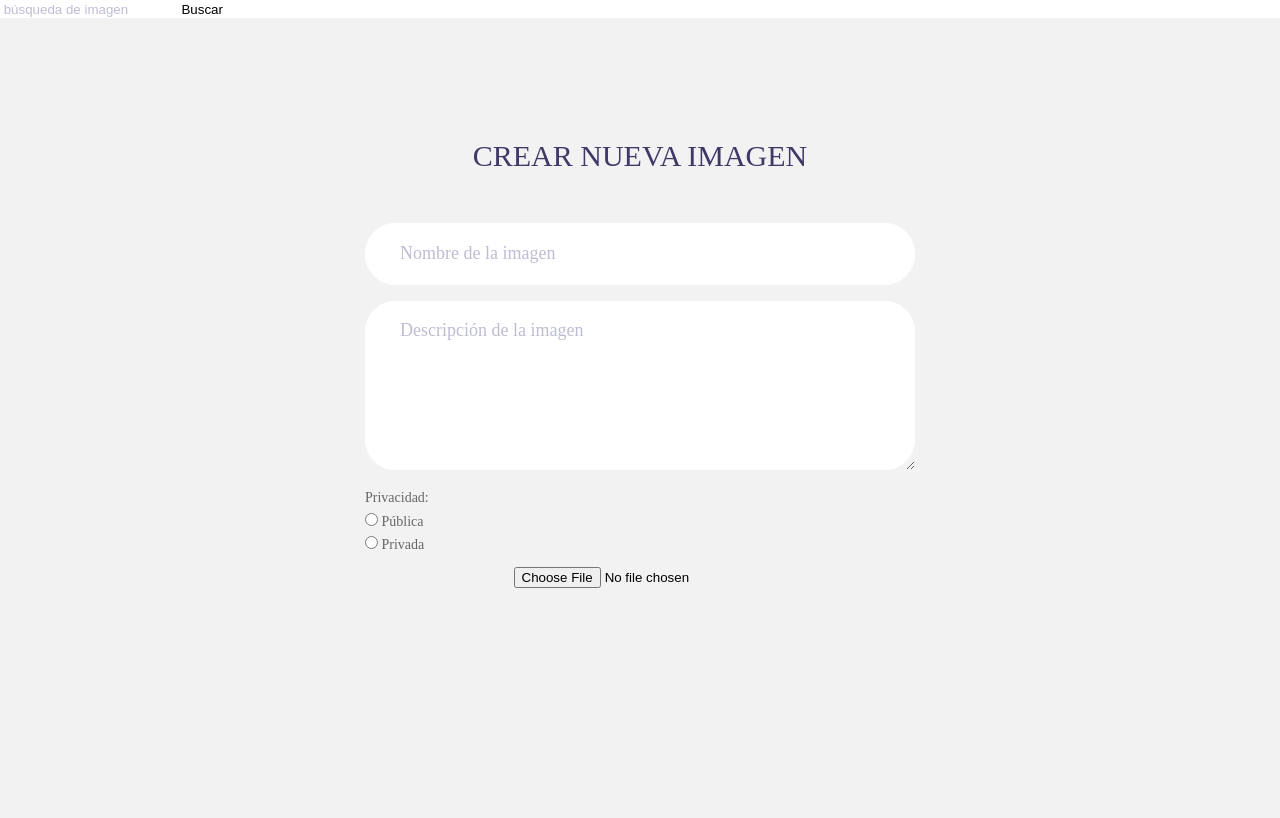
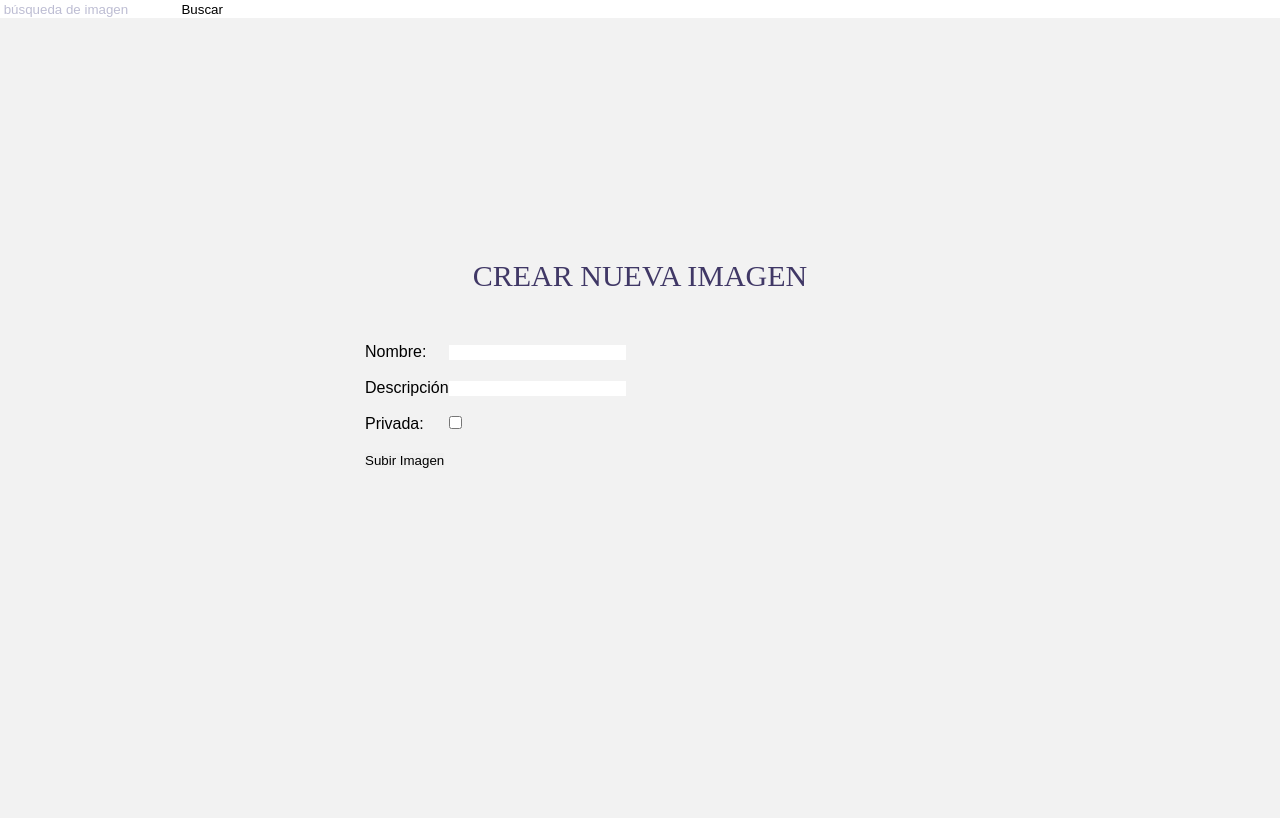
Before and after one commit to lauarte123/Proyecto-Ciclo-3, a Flask app: page /crear in a window 1280 px wide. Run offline with Flask 2, Linux system fonts and the light colour scheme; some web fonts are replaced.

Commit message:
Actualizacion formulario CREAR

```diff
--- a/app.py
+++ b/app.py
@@ -2,7 +2,7 @@ from flask import Flask, render_template, request, redirect, flash
 import os
 import yagmail as yagmail
 import utils
-from forms import FormInicio, FormRegistro, FormContraseña, FormActualizarUsuario, FormEliminarUsuario
+from forms import FormInicio, FormRegistro, FormContraseña, FormActualizarUsuario, FormEliminarUsuario, SubirImagen, ActualizarImagen
 import sqlite3
 from sqlite3 import Error
 
@@ -133,7 +133,17 @@ def eliminar_usuario():
 
 @app.route("/crear", methods=('GET', 'POST'))
 def crear():
-    return render_template("Crear.html")
+    form = SubirImagen()
+    if form.validate_on_submit():
+        nombre = form.nombre.data
+        descripcion = form.descripcion.data
+        privacidad = str(form.privacidad.data)
+        usuario = "iepenaranda"
+        sql_insert_imagen(usuario, nombre, descripcion, privacidad)
+
+        return redirect("/perfil")
+
+    return render_template("Crear.html", form_subir=form)
 
 @app.route("/modificar")
 def modificar():
@@ -210,7 +220,7 @@ def sql_delete_usuarios(usuario):
 
 #------------- CRUD de las imágenes  --------------------
 def sql_insert_imagen(id_usuario, nombre, ruta, privada):
-    query = "INSERT INTO Imagen (Id_usuario, Nombre_imagen, Ruta_guardar, Privada) VALUES ("+id_usuario+",'"+nombre+"','"+ruta+"',"+privada+");"
+    query = "INSERT INTO Imagen (Id_usuario, Nombre_imagen, Ruta_guardar, Privada) VALUES ('"+id_usuario+"','"+nombre+"','"+ruta+"',"+privada+");"
     try:
         con = sql_connection()
         cursorObj = con.cursor()
--- a/forms.py
+++ b/forms.py
@@ -42,10 +42,10 @@ class SubirImagen(FlaskForm):
     nombre = StringField('Nombre:', validators=[DataRequired(message="No dejar vacío")])
     descripcion = StringField('Descripción:', validators=[DataRequired(message="No dejar vacío")])
     privacidad = BooleanField('Privada:')
-    #imagen = FileField('Imagen:',  validators=[DataRequired(message="No dejar vacío")])
+    #imagen = FileField('Imagen:',  validators=[DataRequired(message="Adjunte la imagen")])
     enviar = SubmitField('Subir Imagen')
 
-class ActualizarImagens(FlaskForm):
+class ActualizarImagen(FlaskForm):
     nombre = StringField('Nombre:', validators=[DataRequired(message="No dejar vacío")])
     descripcion = StringField('Descripción:', validators=[DataRequired(message="No dejar vacío")])
     privacidad = BooleanField('Privada:')
--- a/templates/Crear.html
+++ b/templates/Crear.html
@@ -21,14 +21,33 @@
 
     <div class="container-contact100">
         <div class="wrap-contact100">
-            <form class="contact100-form validate-form">
+            <!--<form class="contact100-form validate-form">-->
                 <span class="contact100-form-title">
                     Crear nueva Imagen
                 </span>
 
-                <form action="{{ url_for('crear') }}" method="POST" name="form_subir" enctype="multipart/form-data">
+                <form action="{{ url_for('crear') }}" method="POST" name="formulario subir" enctype="multipart/form-data">
 
-                    <div class="wrap-input100 validate-input" data-validate="Por favor pongale un titulo a la imagen.">
+                    {{ form_subir.hidden_tag() }}
+
+                    {{ form_subir.nombre.label }}
+                    {{ form_subir.nombre }}
+                    <br>
+                    <br>
+                    {{ form_subir.descripcion.label }}
+                    {{ form_subir.descripcion }}
+                    <br>
+                    <br>
+                    {{ form_subir.privacidad.label }}
+                    {{ form_subir.privacidad }}
+                    <br>
+                    <br>
+
+
+                    {{ form_subir.enviar }}
+
+
+                    <!--<div class="wrap-input100 validate-input" data-validate="Por favor pongale un titulo a la imagen.">
                         <input class="input100" type="text" name="nombre" placeholder="Nombre de la imagen">
                         <span class="focus-input100"></span>
                     </div>
@@ -47,11 +66,11 @@
                         <input type="file"
                                id="avatar" name="avatar"
                                accept="image/png, image/jpeg">
-                    </div>
+                    </div>-->
 
                 </form>
 
-            </form>
+            <!--</form>-->
         </div>
     </div>
 
```
Also changed, not shown: database.db.
